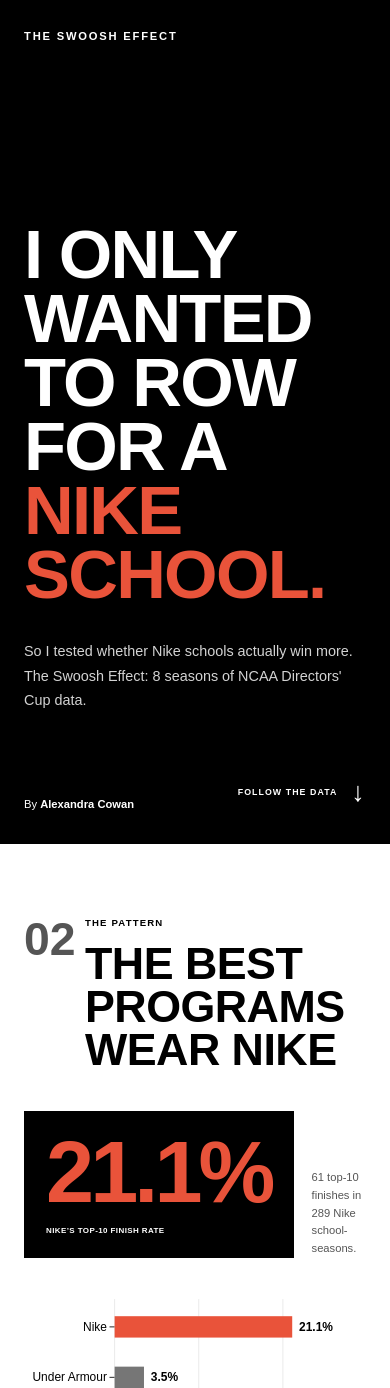
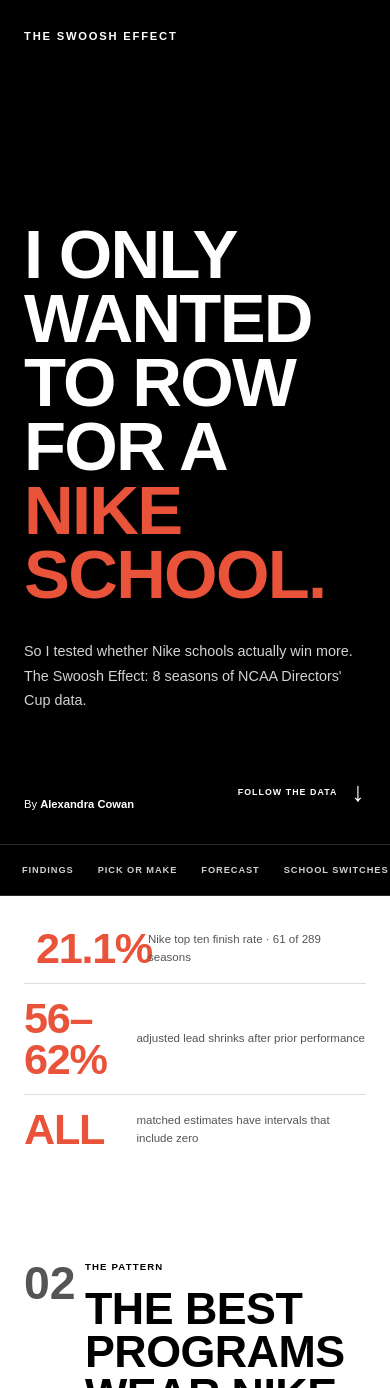
Before and after one commit to alexandrajcowan275/swoosh-effect, a Next.js app in the folder site/: page / in a window 390 px wide. Shown: the top 1388 px of the page. Built offline with nearby package versions, Linux system fonts and the light colour scheme; a web font is replaced by a local one.

Commit message:
Polish Swoosh story navigation and key findings (#1)
* Style chapter navigation and story snapshot

* Add chapter navigation and story snapshot

* Keep snapshot labels compatible with verified-number checks

* Keep the story snapshot outside the counted report sections

```diff
--- a/site/app/globals.css
+++ b/site/app/globals.css
@@ -156,3 +156,95 @@
 @media (max-width: 740px) { .chart-desktop { display: none; }.chart-mobile { display: block; } }
 
 @media (min-width: 640px) and (max-width: 740px) { .switch-grid { grid-template-columns: repeat(2,minmax(0,1fr)); gap: 28px 20px; }.case-heading { flex-wrap: wrap; gap: 4px; }.case-heading h3 { font-size: 1.1rem; } }
+
+
+/* Story navigation and evidence snapshot */
+html { scroll-padding-top: 74px; }
+.chapter-nav {
+  position: sticky;
+  top: 0;
+  z-index: 30;
+  display: flex;
+  justify-content: center;
+  gap: clamp(16px, 3vw, 42px);
+  overflow-x: auto;
+  padding: 0 24px;
+  min-height: 58px;
+  background: rgb(0 0 0 / 94%);
+  border-block: 1px solid #292929;
+  backdrop-filter: blur(12px);
+  scrollbar-width: none;
+}
+.chapter-nav::-webkit-scrollbar { display: none; }
+.chapter-nav a {
+  flex: 0 0 auto;
+  display: flex;
+  align-items: center;
+  color: #d0d0d0;
+  text-decoration: none;
+  text-transform: uppercase;
+  font-size: .62rem;
+  font-weight: 600;
+  letter-spacing: .1em;
+  transition: color .18s ease;
+}
+.chapter-nav a:hover,
+.chapter-nav a:focus-visible { color: var(--orange); }
+.story-snapshot {
+  display: grid;
+  grid-template-columns: repeat(3, minmax(0, 1fr));
+  max-width: 1280px;
+  margin: 0 auto;
+  padding: 40px 64px;
+  background: #fff;
+  color: #000;
+}
+.snapshot-item {
+  display: flex;
+  flex-direction: column;
+  gap: 8px;
+  padding: 4px 26px;
+  border-left: 1px solid #d7d7d7;
+  text-decoration: none;
+}
+.snapshot-item:first-child { border-left: 3px solid var(--orange); }
+.snapshot-item strong {
+  font-family: var(--font-display), Impact, sans-serif;
+  color: var(--orange);
+  font-size: clamp(2.5rem, 4.2vw, 4.2rem);
+  font-weight: 800;
+  line-height: .95;
+  letter-spacing: -.03em;
+}
+.snapshot-item > span {
+  max-width: 260px;
+  color: #555;
+  font-size: .72rem;
+  line-height: 1.5;
+}
+@media (max-width: 740px) {
+  html { scroll-padding-top: 60px; }
+  .chapter-nav {
+    justify-content: flex-start;
+    gap: 24px;
+    min-height: 52px;
+    padding-inline: 22px;
+  }
+  .chapter-nav a { font-size: .58rem; }
+  .story-snapshot {
+    grid-template-columns: 1fr;
+    padding: 18px 24px 24px;
+  }
+  .snapshot-item {
+    display: grid;
+    grid-template-columns: minmax(96px, .42fr) 1fr;
+    align-items: center;
+    gap: 16px;
+    padding: 14px 0;
+    border-left: 0;
+    border-bottom: 1px solid #ddd;
+  }
+  .snapshot-item:first-child { border-left: 0; padding-left: 12px; }
+  .snapshot-item:last-child { border-bottom: 0; }
+  .snapshot-item strong { font-size: 2.7rem; }
+}
--- a/site/app/page.tsx
+++ b/site/app/page.tsx
@@ -40,6 +40,20 @@
           <div className="hero-bottom"><p className="byline">By <a href={story.links.linkedin}>Alexandra Cowan</a></p><a className="scroll-cue" href="#findings">FOLLOW THE DATA <span aria-hidden="true">↓</span></a></div>
         </div>
       </section>
+
+      <nav className="chapter-nav" aria-label="Story chapters">
+        <a href="#findings">Findings</a>
+        <a href="#pick-title">Pick or make</a>
+        <a href="#ml-title">Forecast</a>
+        <a href="#switch-title">School switches</a>
+        <a href="#why-title">Why Nike</a>
+        <a href="#build-title">Methods</a>
+      </nav>
+      <div className="story-snapshot" aria-label="The story in three findings">
+        <a className="snapshot-item" href="#findings"><strong><Stat name="brand.0.rate" /></strong><span>Nike top ten finish rate · <Stat name="brand.0.finishes" /> of <Stat name="brand.0.n" /> seasons</span></a>
+        <a className="snapshot-item" href="#pick-title"><strong><Stat name="comparison.shrinkRange" /></strong><span>adjusted lead shrinks after prior performance</span></a>
+        <a className="snapshot-item" href="#pick-title"><strong>ALL</strong><span>matched estimates have intervals that include zero</span></a>
+      </div>
 
       <section className="section light" id="findings" aria-labelledby="rates-title">
         <div className="container"><SectionHead index="02" eyebrow="The pattern" title="The best programs wear Nike" id="rates-title" />
```
